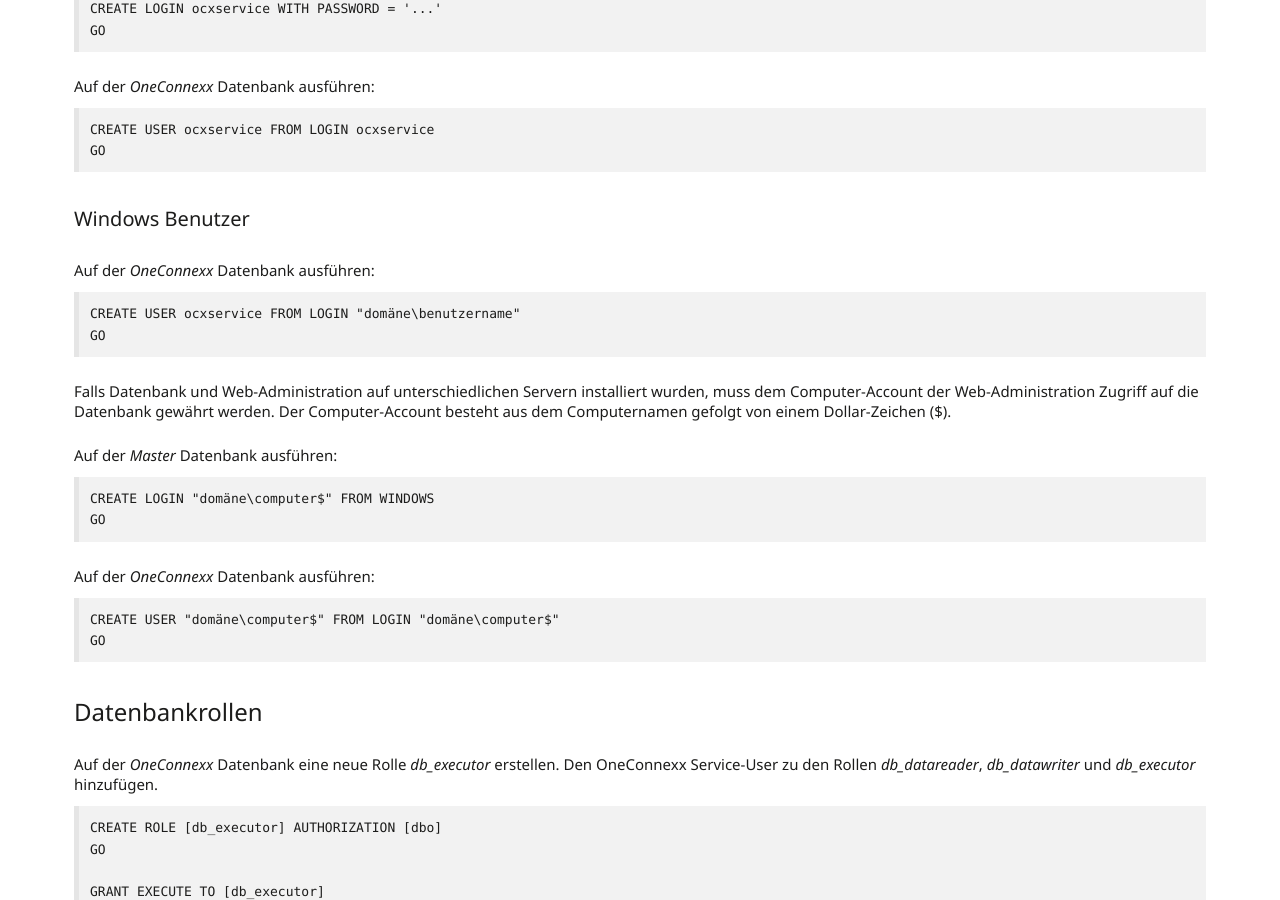
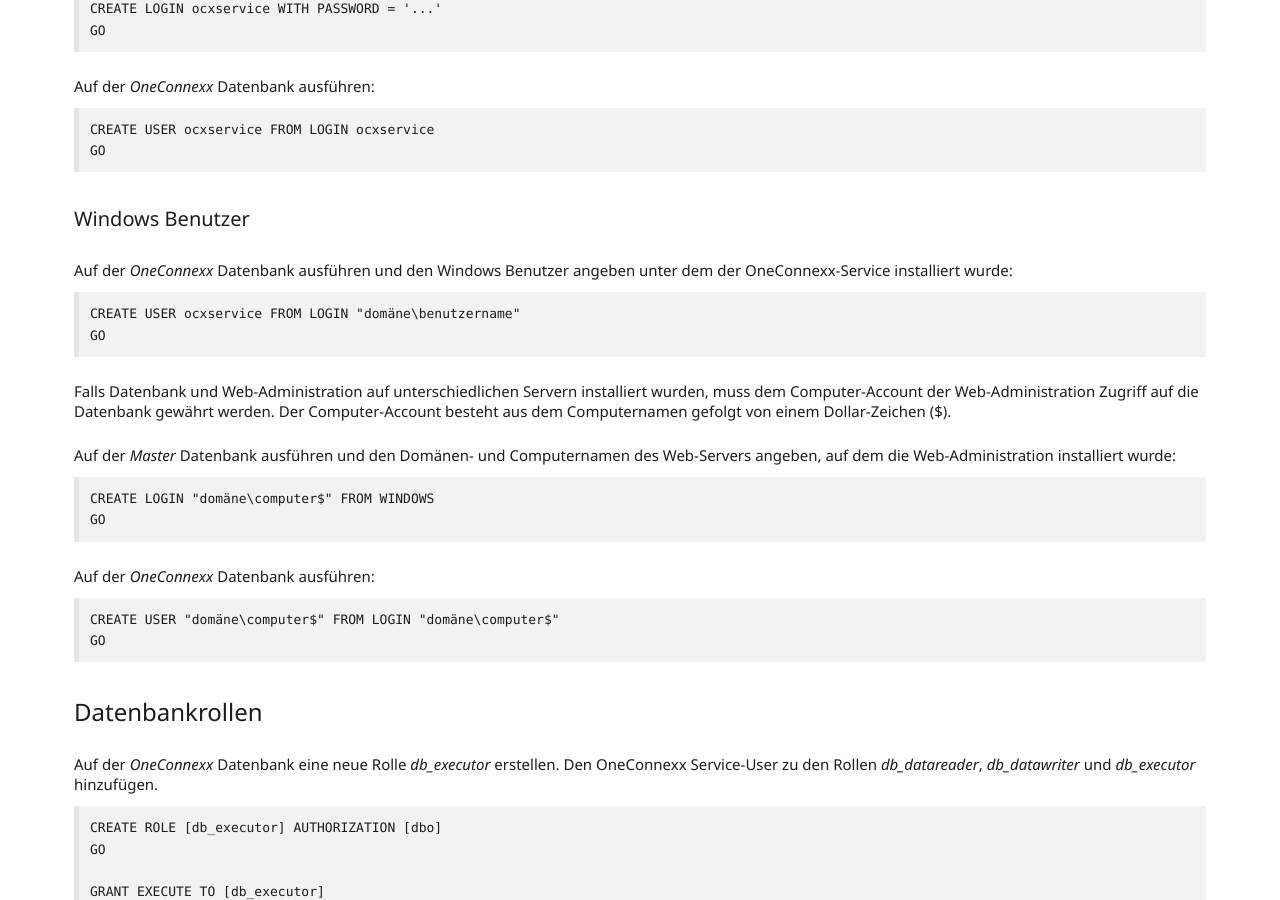
Before and after one commit to primesoft-group/oneconnexx-docs, a Jekyll site: the page built from _pages/setup/de/db.md, in a window 1280 px wide and 900 px high, scrolled down 876 px. Built offline with Jekyll 4.4.1, drawn with Linux system fonts in a browser that asks for light colours; nearby versions of some CDN libraries; some web fonts are replaced.

Commit message:
Update db.md

````diff
--- a/_pages/setup/de/db.md
+++ b/_pages/setup/de/db.md
@@ -35,7 +35,7 @@
 
 ##### Windows Benutzer
 
-Auf der *OneConnexx* Datenbank ausführen:
+Auf der *OneConnexx* Datenbank ausführen und den Windows Benutzer angeben unter dem der OneConnexx-Service installiert wurde:
 
 ```
 CREATE USER ocxservice FROM LOGIN "domäne\benutzername"
@@ -44,7 +44,7 @@
 
 Falls Datenbank und Web-Administration auf unterschiedlichen Servern installiert wurden, muss dem Computer-Account der Web-Administration Zugriff auf die Datenbank gewährt werden. Der Computer-Account besteht aus dem Computernamen gefolgt von einem Dollar-Zeichen ($).
 
-Auf der *Master* Datenbank ausführen:
+Auf der *Master* Datenbank ausführen und den Domänen- und Computernamen des Web-Servers angeben, auf dem die Web-Administration installiert wurde:
 
 ```
 CREATE LOGIN "domäne\computer$" FROM WINDOWS
````
